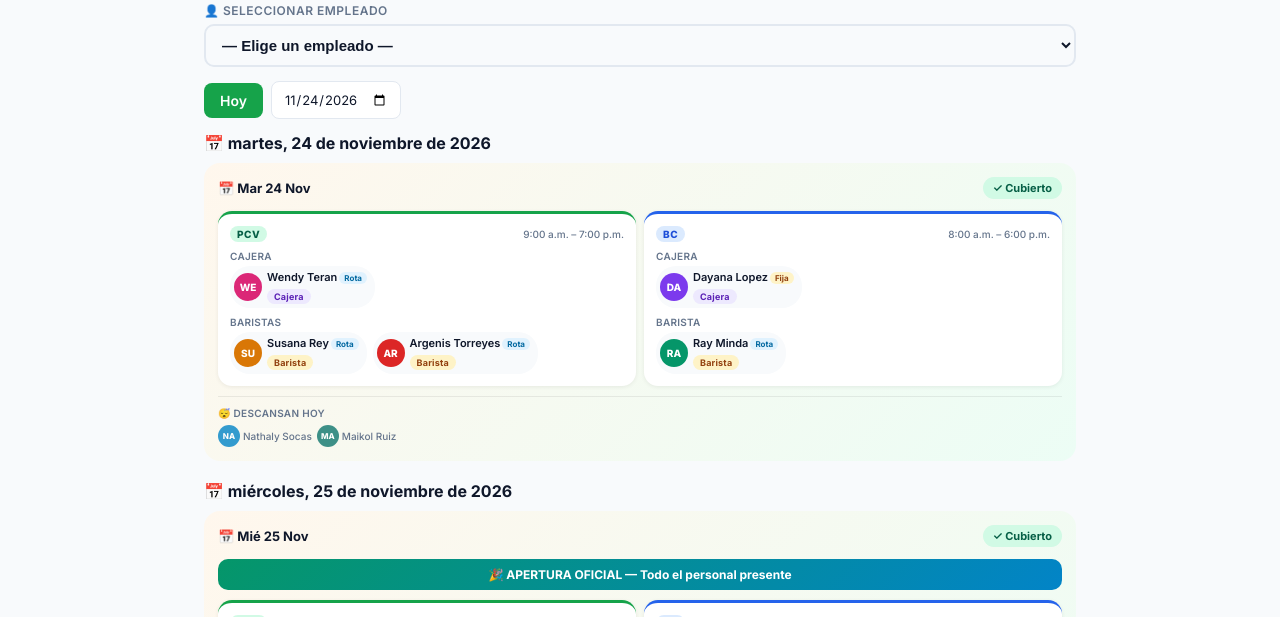
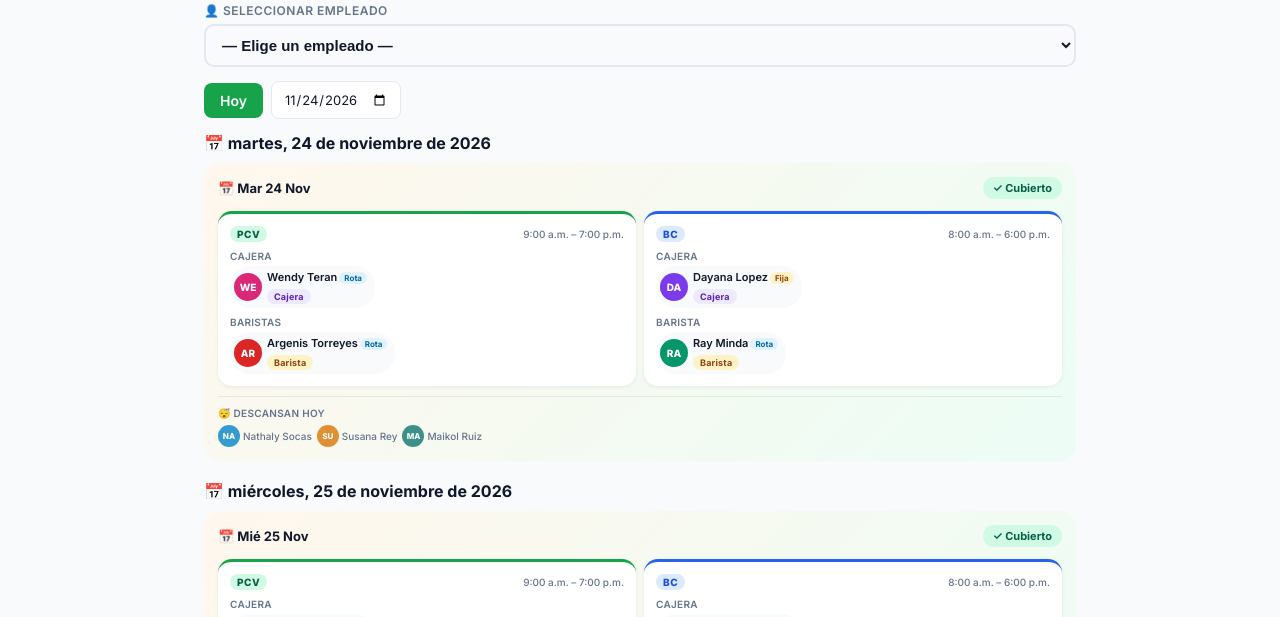
Before and after one commit to anthorivera2402/horarios-wholefit, a plain HTML site: page index.html in a window 1280 px wide. Shown: the part 102-719 px from the top of the page. Drawn offline with Linux system fonts and the light colour scheme.

Commit message:
Revert "feat: rotación 4x2 unificada para todo el equipo (Nov 24–Dic 31)"
This reverts commit 8dd7e00c55a8836edcaedb414d99e72bb63fe45b.

```diff
--- a/index.html
+++ b/index.html
@@ -443,86 +443,93 @@ const RAW_SCHEDULE = {
   '2026-11-22': { pcvC:'C3', pcvB:['B1','B4'], bcC:null, bcB:[], freeC:['C1','C2'], freeB:['B2','B3'] },
   // Nov 23 Lun — Maikol(B4) libre (ya estaba libre); B2 cubre BC en lugar de B4
   '2026-11-23': { pcvC:'C2', pcvB:['B1','B2'], bcC:'C1', bcB:['B3'], freeC:['C3'], freeB:['B4'] },
-  // === ROTACIÓN 4x2 UNIFICADA (anclaje Nov 24, 2026) ===
-  // B1(Susana)=pos0 B4(Maikol)=pos4 B3(Argenis)=pos2 C2(Wendy)=pos1 C3(Nathaly)=pos4 B2(Ray)=pos3
-  // Ciclo: [T,T,T,T,L,L] — C2/C3 nunca van a BC — B2+B4 nunca en la misma sede
-  // Nov 24 Mar — libres: C3,B4
-  '2026-11-24': { pcvC:'C2', pcvB:['B1','B3'], bcC:'C1', bcB:['B2'], freeC:['C3'], freeB:['B4'] },
-  // Nov 25 Mié — APERTURA OFICIAL PCV
-  '2026-11-25': { pcvC:'C2', pcvB:['B1','B4','B3','B2'], pcvCExtra:['C3'], bcC:'C1', bcB:[], freeC:[], freeB:[], extra:['B4','C3','B2'], _apertura:true },
-  // Nov 26 Jue — libres: B2,B3
-  '2026-11-26': { pcvC:'C2', pcvB:['B1'], bcC:'C1', bcB:['B4'], freeC:[], freeB:['B2','B3'] },
-  // Nov 27 Vie — libres: C2,B3
-  '2026-11-27': { pcvC:'C3', pcvB:['B2','B1'], bcC:'C1', bcB:['B4'], freeC:['C2'], freeB:['B3'] },
-  // Nov 28 Sáb — BC cerrado; libres: C1,C2,B1
-  '2026-11-28': { pcvC:'C3', pcvB:['B2','B3','B4'], bcC:null, bcB:[], freeC:['C1','C2'], freeB:['B1'] },
-  // Nov 29 Dom — BC cerrado; libres: C1,B1
-  '2026-11-29': { pcvC:'C2', pcvB:['B2','B3','B4'], bcC:null, bcB:[], freeC:['C1'], freeB:['B1'] },
-  // Nov 30 Lun — libres: C3,B4
-  '2026-11-30': { pcvC:'C2', pcvB:['B1','B3'], bcC:'C1', bcB:['B2'], freeC:['C3'], freeB:['B4'] },
-  // === DICIEMBRE — Rotación 4x2 unificada ===
-  // Dic 1 Mar — libres: C3,B2,B4
-  '2026-12-01': { pcvC:'C2', pcvB:['B1'], bcC:'C1', bcB:['B3'], freeC:['C3'], freeB:['B2','B4'] },
-  // Dic 2 Mié — libres: B2,B3
-  '2026-12-02': { pcvC:'C2', pcvB:['B1'], bcC:'C1', bcB:['B4'], freeC:[], freeB:['B2','B3'] },
-  // Dic 3 Jue — libres: C2,B3
-  '2026-12-03': { pcvC:'C3', pcvB:['B2','B1'], bcC:'C1', bcB:['B4'], freeC:['C2'], freeB:['B3'] },
-  // Dic 4 Vie — libres: C2,B1
-  '2026-12-04': { pcvC:'C3', pcvB:['B2','B3'], bcC:'C1', bcB:['B4'], freeC:['C2'], freeB:['B1'] },
-  // Dic 5 Sáb — BC cerrado; libres: C1,B1
-  '2026-12-05': { pcvC:'C2', pcvB:['B2','B3','B4'], bcC:null, bcB:[], freeC:['C1'], freeB:['B1'] },
-  // Dic 6 Dom — BC cerrado; libres: C1,C3,B4
-  '2026-12-06': { pcvC:'C2', pcvB:['B1','B2','B3'], bcC:null, bcB:[], freeC:['C1','C3'], freeB:['B4'] },
-  // Dic 7 Lun — libres: C3,B2,B4
-  '2026-12-07': { pcvC:'C2', pcvB:['B1'], bcC:'C1', bcB:['B3'], freeC:['C3'], freeB:['B2','B4'] },
-  // Dic 8 Mar — libres: B2,B3
-  '2026-12-08': { pcvC:'C2', pcvB:['B1'], bcC:'C1', bcB:['B4'], freeC:[], freeB:['B2','B3'] },
-  // Dic 9 Mié — libres: C2,B3
-  '2026-12-09': { pcvC:'C3', pcvB:['B2','B1'], bcC:'C1', bcB:['B4'], freeC:['C2'], freeB:['B3'] },
-  // Dic 10 Jue — libres: C2,B1
-  '2026-12-10': { pcvC:'C3', pcvB:['B2','B3'], bcC:'C1', bcB:['B4'], freeC:['C2'], freeB:['B1'] },
-  // Dic 11 Vie — libres: B1
-  '2026-12-11': { pcvC:'C2', pcvB:['B2','B3'], bcC:'C1', bcB:['B4'], freeC:[], freeB:['B1'] },
-  // Dic 12 Sáb — BC cerrado; libres: C1,C3,B4
-  '2026-12-12': { pcvC:'C2', pcvB:['B1','B2','B3'], bcC:null, bcB:[], freeC:['C1','C3'], freeB:['B4'] },
-  // Dic 13 Dom — BC cerrado; libres: C1,C3,B2,B4
-  '2026-12-13': { pcvC:'C2', pcvB:['B1','B3'], bcC:null, bcB:[], freeC:['C1','C3'], freeB:['B2','B4'] },
-  // Dic 14 Lun — libres: B2,B3
-  '2026-12-14': { pcvC:'C2', pcvB:['B1'], bcC:'C1', bcB:['B4'], freeC:[], freeB:['B2','B3'] },
-  // Dic 15 Mar — libres: C2,B3
-  '2026-12-15': { pcvC:'C3', pcvB:['B2','B1'], bcC:'C1', bcB:['B4'], freeC:['C2'], freeB:['B3'] },
-  // Dic 16 Mié — libres: C2,B1
-  '2026-12-16': { pcvC:'C3', pcvB:['B2','B3'], bcC:'C1', bcB:['B4'], freeC:['C2'], freeB:['B1'] },
-  // Dic 17 Jue — libres: B1
-  '2026-12-17': { pcvC:'C2', pcvB:['B2','B3'], bcC:'C1', bcB:['B4'], freeC:[], freeB:['B1'] },
-  // Dic 18 Vie — libres: C3,B4
-  '2026-12-18': { pcvC:'C2', pcvB:['B1','B3'], bcC:'C1', bcB:['B2'], freeC:['C3'], freeB:['B4'] },
-  // Dic 19 Sáb — BC cerrado; libres: C1,C3,B2,B4
-  '2026-12-19': { pcvC:'C2', pcvB:['B1','B3'], bcC:null, bcB:[], freeC:['C1','C3'], freeB:['B2','B4'] },
-  // Dic 20 Dom — BC cerrado; libres: C1,B2,B3
-  '2026-12-20': { pcvC:'C2', pcvB:['B1','B4'], bcC:null, bcB:[], freeC:['C1'], freeB:['B2','B3'] },
-  // Dic 21 Lun — libres: C2,B3
-  '2026-12-21': { pcvC:'C3', pcvB:['B2','B1'], bcC:'C1', bcB:['B4'], freeC:['C2'], freeB:['B3'] },
-  // Dic 22 Mar — libres: C2,B1
-  '2026-12-22': { pcvC:'C3', pcvB:['B2','B3'], bcC:'C1', bcB:['B4'], freeC:['C2'], freeB:['B1'] },
-  // Dic 23 Mié — libres: B1
-  '2026-12-23': { pcvC:'C2', pcvB:['B2','B3'], bcC:'C1', bcB:['B4'], freeC:[], freeB:['B1'] },
-  // Dic 24 Jue — libres: C3,B4
-  '2026-12-24': { pcvC:'C2', pcvB:['B1','B3'], bcC:'C1', bcB:['B2'], freeC:['C3'], freeB:['B4'] },
+  // Nov 24 Mar — Maikol(B4) libre (mod); B4 sale de PCV; B3(Argenis) igual en PCV; B2(Samuel) igual en BC; B1 libre
+  // PCV: C2, B3; BC: C1, B2; libres C3,B1,B4 (B2+B4: B2 BC, B4 libre ✓; Susana/Argenis sin cambios)
+  '2026-11-24': { pcvC:'C2', pcvB:['B3'], bcC:'C1', bcB:['B2'], freeC:['C3'], freeB:['B1','B4'] },
+  // Nov 25 Mié — Maikol(B4) trabaja PCV ✓; B1(Susana) no cambia → PCV; B2 cubre BC (B3 libre, igual que PDF)
+  // PCV: C2, B1+B4; BC: C1, B2; libres C3,B3 (B2+B4: B4 PCV, B2 BC → sedes distintas ✓)
+  '2026-11-25': { pcvC:'C2', pcvB:['B1','B4'], bcC:'C1', bcB:['B2'], freeC:['C3'], freeB:['B3'] },
+  // Nov 26 Jue — Maikol(B4) trabaja; estaba en BC (barista BC); se mantiene en BC ✓
+  // B3=PCV, B4=BC, B2=libre (B2+B4: B2 libre, B4 BC ✓)
+  '2026-11-26': { pcvC:'C2', pcvB:['B1','B3'], bcC:'C1', bcB:['B4'], freeC:['C3'], freeB:['B2'] },
+  // Nov 27 Vie — Black Friday 10AM-10PM; Maikol(B4) trabaja PCV (mod; antes libre)
+  // B1=PCV, B4=PCV, B3=BC, B2=libre (B2+B4: B4 PCV, B2 libre ✓)
+  '2026-11-27': { pcvC:'C3', pcvB:['B1','B4'], bcC:'C1', bcB:['B3'], freeC:['C2'], freeB:['B2'] },
+  // Nov 28 Sáb — Maikol(B4) trabaja PCV (ya estaba) ✓; B2 libre (ya estaba libre) ✓
+  '2026-11-28': { pcvC:'C3', pcvB:['B3','B4'], bcC:null, bcB:[], freeC:['C1','C2'], freeB:['B1','B2'] },
+  // Nov 29 Dom — Maikol(B4) libre (mod; antes en PCV); B2 queda libre también; B3 cubre PCV con quien reste
+  // B3=PCV, B1=libre, B4=libre, B2=libre → PCV necesita 2 baristas; solo B3 disponible en PCV
+  // Samuel(B2) entra a PCV para no dejar puesto vacío (B4 libre, B2 PCV → sedes distintas ✓)
+  '2026-11-29': { pcvC:'C3', pcvB:['B3','B2'], bcC:null, bcB:[], freeC:['C1','C2'], freeB:['B1','B4'] },
+  // Nov 30 Lun — Maikol(B4) libre (mod; antes en BC); B2 cubre BC en su lugar
+  // PCV: C3 cajera, B3 barista; BC: C1 cajera, B2 barista; libres C2,B1,B4 (B2+B4: B2 BC, B4 libre ✓)
+  '2026-11-30': { pcvC:'C3', pcvB:['B3'], bcC:'C1', bcB:['B2'], freeC:['C2'], freeB:['B1','B4'] },
+  // === DICIEMBRE (PDF exacto) ===
+  // Dic 1 Mar — PCV: C2 cajera, B3+B2 baristas; BC: C1 cajera, B1 barista; libres C3,B4
+  '2026-12-01': { pcvC:'C2', pcvB:['B3','B2'], bcC:'C1', bcB:['B1'], freeC:['C3'], freeB:['B4'] },
+  // Dic 2 Mié — PCV: C2 cajera, B1+B4 baristas; BC: C1 cajera, B3 barista; libres C3,B2 (PDF: bcB=B3)
+  // Nota PDF BC dice B3=Argenis pero libres dice B3 → BC barista debe ser otro; usamos lo del PDF PCV
+  '2026-12-02': { pcvC:'C2', pcvB:['B1','B4'], bcC:'C1', bcB:['B3'], freeC:['C3'], freeB:['B2'] },
+  // Dic 3 Jue — PCV: C2 cajera, B1+B3 baristas; BC: C1 cajera, B3 barista; libres C3,B2
+  // BC dice B3(Argenis) pero B3 no puede estar en PCV y BC → BC usa B3, PCV B1
+  '2026-12-03': { pcvC:'C2', pcvB:['B1','B3'], bcC:'C1', bcB:['B3'], freeC:['C3'], freeB:['B2','B4'] },
+  // Dic 4 Vie — 10AM-10PM; PCV: C2 cajera, B3+B4 baristas; BC: C1 cajera, B2 barista; libres C3,B1
+  '2026-12-04': { pcvC:'C2', pcvB:['B3','B4'], bcC:'C1', bcB:['B2'], freeC:['C3'], freeB:['B1'] },
+  // Dic 5 Sáb — 10AM-10PM; PCV: C3 cajera, B1+B2 baristas; BC cerrado; libres C1,C2,B3,B4
+  '2026-12-05': { pcvC:'C3', pcvB:['B1','B2'], bcC:null, bcB:[], freeC:['C1','C2'], freeB:['B3','B4'] },
+  // Dic 6 Dom — 10AM-10PM; igual que Dic 5
+  '2026-12-06': { pcvC:'C3', pcvB:['B1','B2'], bcC:null, bcB:[], freeC:['C1','C2'], freeB:['B3','B4'] },
+  // Dic 7 Lun — PCV: C3 cajera, B3+B2 baristas; BC: C1 cajera, B1 barista; libres C2,B4
+  // ⚠️ PDF BC dice libres C2,B1 pero barista BC=B1 → corrección: libres son C2,B4; B1 trabaja en BC
+  '2026-12-07': { pcvC:'C3', pcvB:['B3','B2'], bcC:'C1', bcB:['B1'], freeC:['C2'], freeB:['B4'] },
+  // Dic 8 Mar — PCV: C3 cajera, B3+B4 baristas; BC: C1 cajera, B1 barista; libres C2,B2
+  '2026-12-08': { pcvC:'C3', pcvB:['B3','B4'], bcC:'C1', bcB:['B1'], freeC:['C2'], freeB:['B2'] },
+  // Dic 9 Mié — PCV: C2 cajera, B1+B2 baristas; BC: C1 cajera, B4 barista; libres C3,B3
+  '2026-12-09': { pcvC:'C2', pcvB:['B1','B2'], bcC:'C1', bcB:['B4'], freeC:['C3'], freeB:['B3'] },
+  // Dic 10 Jue — PCV: C2 cajera, B3+B2 baristas; BC: C1 cajera, B4 barista; libres C3,B1
+  '2026-12-10': { pcvC:'C2', pcvB:['B3','B2'], bcC:'C1', bcB:['B4'], freeC:['C3'], freeB:['B1'] },
+  // Dic 11 Vie — 10AM-10PM; PCV: C2 cajera, B3+B1 baristas; BC: C1 cajera, B2 barista; libres C3,B4
+  '2026-12-11': { pcvC:'C2', pcvB:['B3','B1'], bcC:'C1', bcB:['B2'], freeC:['C3'], freeB:['B4'] },
+  // Dic 12 Sáb — 10AM-10PM; PCV: C3 cajera, B3+B4 baristas; BC cerrado; libres C1,C2,B1,B2
+  '2026-12-12': { pcvC:'C3', pcvB:['B3','B4'], bcC:null, bcB:[], freeC:['C1','C2'], freeB:['B1','B2'] },
+  // Dic 13 Dom — 10AM-10PM; PCV: C3 cajera, B1+B4 baristas; BC cerrado; libres C1,C2,B2,B3
+  '2026-12-13': { pcvC:'C3', pcvB:['B1','B4'], bcC:null, bcB:[], freeC:['C1','C2'], freeB:['B2','B3'] },
+  // Dic 14 Lun — PCV: C2 cajera, B1+B2 baristas; BC: C1 cajera, B3 barista; libres C3,B4
+  '2026-12-14': { pcvC:'C2', pcvB:['B1','B2'], bcC:'C1', bcB:['B3'], freeC:['C3'], freeB:['B4'] },
+  // Dic 15 Mar — PCV: C3 cajera, B1+B3 baristas; BC: C1 cajera, B2 barista; libres C2,B4
+  '2026-12-15': { pcvC:'C3', pcvB:['B1','B3'], bcC:'C1', bcB:['B2'], freeC:['C2'], freeB:['B4'] },
+  // Dic 16 Mié — PCV: C3 cajera, B3+B4 baristas; BC: C1 cajera, B2 barista; libres C2,B1
+  '2026-12-16': { pcvC:'C3', pcvB:['B3','B4'], bcC:'C1', bcB:['B2'], freeC:['C2'], freeB:['B1'] },
+  // Dic 17 Jue — PCV: C2 cajera, B2+B4 baristas; BC: C1 cajera, B1 barista; libres C3,B3
+  '2026-12-17': { pcvC:'C2', pcvB:['B2','B4'], bcC:'C1', bcB:['B1'], freeC:['C3'], freeB:['B3'] },
+  // Dic 18 Vie — 10AM-10PM; PCV: C2 cajera, B3+B4 baristas; BC: C1 cajera, B1 barista; libres C3,B2
+  '2026-12-18': { pcvC:'C2', pcvB:['B3','B4'], bcC:'C1', bcB:['B1'], freeC:['C3'], freeB:['B2'] },
+  // Dic 19 Sáb — 10AM-10PM; PCV: C2 cajera, B1+B4 baristas; BC cerrado; libres C1,C3,B2,B3
+  '2026-12-19': { pcvC:'C2', pcvB:['B1','B4'], bcC:null, bcB:[], freeC:['C1','C3'], freeB:['B2','B3'] },
+  // Dic 20 Dom — 10AM-10PM; PCV: C2 cajera, B1+B2 baristas; BC cerrado; libres C1,C3,B3,B4
+  '2026-12-20': { pcvC:'C2', pcvB:['B1','B2'], bcC:null, bcB:[], freeC:['C1','C3'], freeB:['B3','B4'] },
+  // Dic 21 Lun — 10AM-10PM; PCV: C3 cajera, B3+B2 baristas; BC: C1 cajera, B4 barista; libres C2,B1
+  '2026-12-21': { pcvC:'C3', pcvB:['B3','B2'], bcC:'C1', bcB:['B4'], freeC:['C2'], freeB:['B1'] },
+  // Dic 22 Mar — 10AM-10PM; PCV: C3 cajera, B3+B2 baristas; BC: C1 cajera, B1 barista; libres C2,B4
+  '2026-12-22': { pcvC:'C3', pcvB:['B3','B2'], bcC:'C1', bcB:['B1'], freeC:['C2'], freeB:['B4'] },
+  // Dic 23 Mié — 10AM-10PM; PCV: C3 cajera, B4+B2 baristas; BC: C1 cajera, B3 barista; libres C2,B1
+  '2026-12-23': { pcvC:'C3', pcvB:['B4','B2'], bcC:'C1', bcB:['B3'], freeC:['C2'], freeB:['B1'] },
+  // Dic 24 Jue — 10AM-5PM; PCV: C3 cajera, B1+B2 baristas; BC: C1 cajera, B4 barista; libres C2,B3
+  '2026-12-24': { pcvC:'C3', pcvB:['B1','B2'], bcC:'C1', bcB:['B4'], freeC:['C2'], freeB:['B3'] },
   // Dic 25 Vie — NO LABORABLE
   '2026-12-25': { holiday: true, pcvC:null, pcvB:[], bcC:null, bcB:[], freeC:[], freeB:[] },
-  // Dic 26 Sáb — BC cerrado; libres: C1,B2,B3
-  '2026-12-26': { pcvC:'C2', pcvB:['B1','B4'], bcC:null, bcB:[], freeC:['C1'], freeB:['B2','B3'] },
-  // Dic 27 Dom — BC cerrado; libres: C1,C2,B3
-  '2026-12-27': { pcvC:'C3', pcvB:['B1','B2','B4'], bcC:null, bcB:[], freeC:['C1','C2'], freeB:['B3'] },
-  // Dic 28 Lun — libres: C2,B1
-  '2026-12-28': { pcvC:'C3', pcvB:['B2','B3'], bcC:'C1', bcB:['B4'], freeC:['C2'], freeB:['B1'] },
-  // Dic 29 Mar — libres: B1
-  '2026-12-29': { pcvC:'C2', pcvB:['B2','B3'], bcC:'C1', bcB:['B4'], freeC:[], freeB:['B1'] },
-  // Dic 30 Mié — libres: C3,B4
-  '2026-12-30': { pcvC:'C2', pcvB:['B1','B3'], bcC:'C1', bcB:['B2'], freeC:['C3'], freeB:['B4'] },
-  // Dic 31 Jue — libres: C3,B2,B4
-  '2026-12-31': { pcvC:'C2', pcvB:['B1'], bcC:'C1', bcB:['B3'], freeC:['C3'], freeB:['B2','B4'] },
+  // Dic 26 Sáb — PCV: C2 cajera, B2+B3 baristas; BC cerrado; libres C1,C3,B1,B4
+  '2026-12-26': { pcvC:'C2', pcvB:['B2','B3'], bcC:null, bcB:[], freeC:['C1','C3'], freeB:['B1','B4'] },
+  // Dic 27 Dom — PCV: C2 cajera, B3+B4 baristas; BC cerrado; libres C1,C3,B1,B2
+  '2026-12-27': { pcvC:'C2', pcvB:['B3','B4'], bcC:null, bcB:[], freeC:['C1','C3'], freeB:['B1','B2'] },
+  // Dic 28 Lun — PCV: C3 cajera, B1+B2 baristas; BC: C1 cajera, B3 barista; libres C2,B4
+  '2026-12-28': { pcvC:'C3', pcvB:['B1','B2'], bcC:'C1', bcB:['B3'], freeC:['C2'], freeB:['B4'] },
+  // Dic 29 Mar — PCV: C3 cajera, B3+B4 baristas; BC: C1 cajera, B2 barista; libres C2,B1
+  '2026-12-29': { pcvC:'C3', pcvB:['B3','B4'], bcC:'C1', bcB:['B2'], freeC:['C2'], freeB:['B1'] },
+  // Dic 30 Mié — PCV: C2 cajera, B1+B2 baristas; BC: C1 cajera, B4 barista; libres C3,B3
+  '2026-12-30': { pcvC:'C2', pcvB:['B1','B2'], bcC:'C1', bcB:['B4'], freeC:['C3'], freeB:['B3'] },
+  // Dic 31 Jue — 10AM-5PM; PCV: C2 cajera, B3+B4 baristas; BC: C1 cajera, B2 barista; libres C3,B1
+  '2026-12-31': { pcvC:'C2', pcvB:['B3','B4'], bcC:'C1', bcB:['B2'], freeC:['C3'], freeB:['B1'] },
   // ENERO 2027
   '2027-01-01': { pcvC:'C2', pcvB:['B2','B1'], bcC:'C1', bcB:['B3'], freeC:['C3'], freeB:['B4'] },
   '2027-01-02': { pcvC:'C2', pcvB:['B2','B1'], bcC:null, bcB:[], freeC:['C1','C3'], freeB:['B3','B4'] }, // FDS par7 — C2 cubre
@@ -669,17 +676,15 @@ function getEmployeeStatusOnDate(empCode, dateStr) {
   if (sched.noData) return { status: 'no-data', label: 'Sin planificación registrada', sede: null };
   if (sched.holiday) return { status: 'holiday', label: 'Día no laborable', sede: null };
 
-  const inPCV = sched.pcvC === empCode || (sched.pcvCArr || []).includes(empCode) || (sched.pcvB || []).includes(empCode)
-              || (sched.pcvCExtra || []).includes(empCode);
+  const inPCV = sched.pcvC === empCode || (sched.pcvCArr || []).includes(empCode) || (sched.pcvB || []).includes(empCode);
   const bcCArr = sched.bcCArr || (sched.bcC ? [sched.bcC] : []);
   const inBC  = bcCArr.includes(empCode) || (sched.bcB  || []).includes(empCode);
   const isFree = (sched.freeC || []).includes(empCode) || (sched.freeB || []).includes(empCode);
-  const isExtra = (sched.extra || []).includes(empCode);
 
   if (inPCV && inBC) return { status: 'conflict', label: 'Doble asignación', sede: 'PCV y BC' };
   if ((inPCV || inBC) && isFree) return { status: 'conflict', label: 'Trabajo y libre simultáneamente', sede: inPCV ? 'PCV' : 'BC' };
-  if (inPCV) return { status: 'work', label: isExtra ? 'Día libre trabajado (pago extra)' : 'Trabaja hoy', sede: 'Parque Cerro Verde', extra: isExtra };
-  if (inBC)  return { status: 'work', label: isExtra ? 'Día libre trabajado (pago extra)' : 'Trabaja hoy', sede: 'Bello Campo', extra: isExtra };
+  if (inPCV) return { status: 'work', label: 'Trabaja hoy', sede: 'Parque Cerro Verde' };
+  if (inBC)  return { status: 'work', label: 'Trabaja hoy', sede: 'Bello Campo' };
   if (isFree) return { status: 'off', label: 'Día libre registrado', sede: null };
   return { status: 'no-data', label: 'Sin información confirmada', sede: null };
 }
@@ -709,7 +714,7 @@ function getConflicts(dateStr) {
     const b2pcv = pcvB.includes('B2'), b4pcv = pcvB.includes('B4');
     const b2bc  = bcB.includes('B2'),  b4bc  = bcB.includes('B4');
     const alreadyFlagged = base.some(c => c.type === 'COINCIDENCIA_B2_B4');
-    if (!sched._apertura && !alreadyFlagged && ((b2pcv && b4pcv) || (b2bc && b4bc))) {
+    if (!alreadyFlagged && ((b2pcv && b4pcv) || (b2bc && b4bc))) {
       const sede = (b2pcv && b4pcv) ? 'PCV' : 'BC';
       base.push({ type:'COINCIDENCIA_B2_B4', severity:'critical', emp:['B2','B4'],
         msg:`Samuel (B2) y Maikol (B4) coinciden en ${sede} el ${dateStr}. Según indicación administrativa, no deben coincidir en la misma sede.` });
@@ -878,7 +883,7 @@ function renderHome(container) {
     // Status card
     let cardClass = 'status-unknown';
     let icon = '❓';
-    if (st.status === 'work') { cardClass = st.extra ? 'status-conflict' : 'status-work'; icon = st.extra ? '💰' : '✅'; }
+    if (st.status === 'work') { cardClass = 'status-work'; icon = '✅'; }
     else if (st.status === 'off') { cardClass = 'status-off'; icon = '🌙'; }
     else if (st.status === 'conflict') { cardClass = 'status-conflict'; icon = '⚠️'; }
     else if (st.status === 'holiday') { cardClass = 'status-holiday'; icon = '🎄'; }
@@ -1328,16 +1333,14 @@ function shiftDay(dir) {
 }
 
 // Helper global: render una burbuja de empleado (Bubbles & Chips design)
-function empBubble(code, isExtra) {
+function empBubble(code) {
   const emp = EMPLOYEES[code];
   if (!emp) return '';
   const initials = emp.name.substring(0,2).toUpperCase();
   const roleChip = emp.role === 'Cajera'
     ? `<span class="bc-role-chip bc-role-cajera">Cajera</span>`
     : `<span class="bc-role-chip bc-role-barista">Barista</span>`;
-  const badge = isExtra
-    ? `<span class="bc-badge-rota" style="background:#F59E0B;color:#fff">💰 Extra</span>`
-    : code === 'C1'
+  const badge = code === 'C1'
     ? `<span class="bc-badge-fija">Fija</span>`
     : `<span class="bc-badge-rota">Rota</span>`;
   return `<div class="bc-bubble">
@@ -1394,9 +1397,6 @@ function renderDayCards(dateStr, showConflicts) {
     ${statusChip}
   </div>`;
 
-  if (sched._apertura) {
-    html += `<div style="text-align:center;margin-bottom:10px;padding:8px 12px;background:linear-gradient(135deg,#059669,#0284C7);border-radius:10px;font-size:12px;font-weight:700;color:#fff">🎉 APERTURA OFICIAL — Todo el personal presente</div>`;
-  }
   if (special?.event) {
     html += `<div style="text-align:center;margin-bottom:10px;padding:6px;background:#FEF3C7;border-radius:10px;font-size:12px;font-weight:600;color:#92400E">🎉 ${special.event}</div>`;
   }
@@ -1411,22 +1411,15 @@ function renderDayCards(dateStr, showConflicts) {
       <span class="bc-venue-hours">${pcvH || '—'}</span>
     </div>`;
 
-  const extraSet = new Set(sched.extra || []);
   if (sched.pcvC) {
-    html += `<div class="bc-section-label">Cajera</div><div class="bc-bubbles">${empBubble(sched.pcvC, extraSet.has(sched.pcvC))}</div>`;
-  }
-  // pcvCExtra: cajeras extra (libre trabajado) en PCV
-  if ((sched.pcvCExtra||[]).length) {
-    html += `<div class="bc-section-label" style="color:#F59E0B">Cajera extra (libre trabajado)</div><div class="bc-bubbles">`;
-    (sched.pcvCExtra||[]).forEach(c => { html += empBubble(c, true); });
-    html += `</div>`;
+    html += `<div class="bc-section-label">Cajera</div><div class="bc-bubbles">${empBubble(sched.pcvC)}</div>`;
   }
   if ((sched.pcvB||[]).length) {
     html += `<div class="bc-section-label">Baristas</div><div class="bc-bubbles">`;
-    (sched.pcvB||[]).forEach(c => { html += empBubble(c, extraSet.has(c)); });
+    (sched.pcvB||[]).forEach(c => { html += empBubble(c); });
     html += `</div>`;
   }
-  if (!sched.pcvC && !(sched.pcvCExtra||[]).length && !(sched.pcvB||[]).length) {
+  if (!sched.pcvC && !(sched.pcvB||[]).length) {
     html += `<p style="font-size:11px;color:var(--text-sec);margin-top:8px">Sin asignación</p>`;
   }
   html += `</div>`; // end pcv col
@@ -1443,12 +1436,12 @@ function renderDayCards(dateStr, showConflicts) {
   } else {
     if (bcCArrDisp.length) {
       html += `<div class="bc-section-label">Cajera${bcCArrDisp.length>1?'s':''}</div><div class="bc-bubbles">`;
-      bcCArrDisp.forEach(c => { html += empBubble(c, extraSet.has(c)); });
+      bcCArrDisp.forEach(c => { html += empBubble(c); });
       html += `</div>`;
     }
     if ((sched.bcB||[]).length) {
       html += `<div class="bc-section-label">Barista${(sched.bcB||[]).length>1?'s':''}</div><div class="bc-bubbles">`;
-      (sched.bcB||[]).forEach(c => { html += empBubble(c, extraSet.has(c)); });
+      (sched.bcB||[]).forEach(c => { html += empBubble(c); });
       html += `</div>`;
     }
     if (!bcCArrDisp.length && !(sched.bcB||[]).length) {
```
